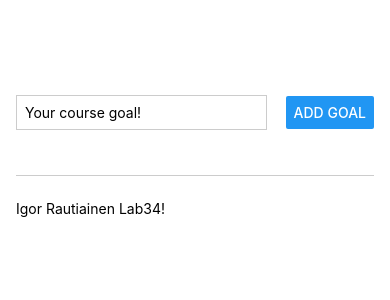
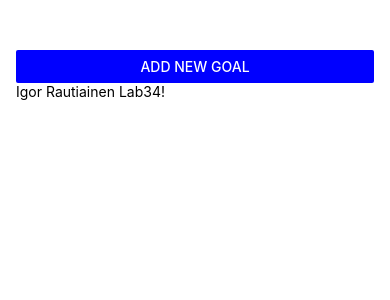
Before and after one commit to igo-rau/RNLab34, a React Native app: screen / in a window 390 px wide. Shown: the top 300 px of the page. Built offline with nearby package versions, Linux system fonts and the light colour scheme.

Commit message:
Adding goal converted to Modal

```diff
--- a/App.js
+++ b/App.js
@@ -1,17 +1,27 @@
 import { useState } from "react";
-import { StyleSheet, Text, View, FlatList } from "react-native";
+import { StyleSheet, Text, View, FlatList, Button } from "react-native";
 
 import GoalItem from "./components/GoalItem";
 import GoalInput from "./components/GoalInput";
 
 export default function App() {
+  const [modalIsVisible, setModalIsVisible] = useState(false);
   const [courseGoals, setCourseGoals] = useState([]);
+
+  function startAddGoalHandler() {
+    setModalIsVisible(true);
+  }
+
+  function endAddGoalHandler() {
+    setModalIsVisible(false);
+  }
 
   function addGoalHandler(enteredGoalText) {
     setCourseGoals((currentCourseGoals) => [
       ...currentCourseGoals,
       { text: enteredGoalText, id: Math.random().toString() }, // not actually a unique key!
     ]);
+    endAddGoalHandler();
   }
 
   function deleteGoalHandler(id) {
@@ -22,7 +32,8 @@ export default function App() {
 
   return (
     <View style={styles.appContainer}>
-      <GoalInput onAddGoal={addGoalHandler} />
+      <Button title="Add New Goal" color='#00f' onPress={startAddGoalHandler}/>
+      <GoalInput visible={modalIsVisible} onAddGoal={addGoalHandler} onCancel={endAddGoalHandler} />
 
       <Text style={styles.dummyText}>Igor Rautiainen Lab34!</Text>
 
--- a/components/GoalInput.js
+++ b/components/GoalInput.js
@@ -1,4 +1,4 @@
-import { View, TextInput, Button, StyleSheet } from "react-native";
+import { View, TextInput, Button, StyleSheet, Modal } from "react-native";
 import { useState } from "react";
 
 function GoalInput(props) {
@@ -10,19 +10,28 @@ function GoalInput(props) {
 
   function addGoalHandler() {
     props.onAddGoal(enteredGoalText);
-    setEnteredGoalText('');
+    setEnteredGoalText("");
   }
 
   return (
+    <Modal visible={props.visible} animationType="fade">
       <View style={styles.inputContainer}>
         <TextInput
           style={styles.TextInput}
           placeholder="Your course goal!"
           onChangeText={goalInputHandler}
-        value = {enteredGoalText}
+          value={enteredGoalText}
         />
+        <View style={styles.buttonContainer}>
+          <View style={styles.button}>
             <Button title="Add Goal" onPress={addGoalHandler} />
           </View>
+          <View style={styles.button}>
+            <Button title="Cancel" onPress={props.onCancel} />
+          </View>
+        </View>
+      </View>
+    </Modal>
   );
 }
 
@@ -31,18 +40,26 @@ export default GoalInput;
 const styles = StyleSheet.create({
   inputContainer: {
     flex: 1,
-    flexDirection: "row",
-    justifyContent: "space-between",
+    flexDirection: "column",
+    justifyContent: "center",
     alignItems: "center",
     marginBottom: 24,
+    padding: 16,
     borderBottomWidth: 1,
     borderBottomColor: "#ccc",
   },
   TextInput: {
     borderWidth: 1,
     borderColor: "#ccc",
-    width: "70%",
+    width: "100%",
     marginRight: 8,
     padding: 8,
   },
+  buttonContainer: {
+    flexDirection: "row",
+    marginTop: 16,
+  },
+  button: {
+    padding: 10
+  }
 });
```
Lines whose indentation alone changed are shown as unchanged.
